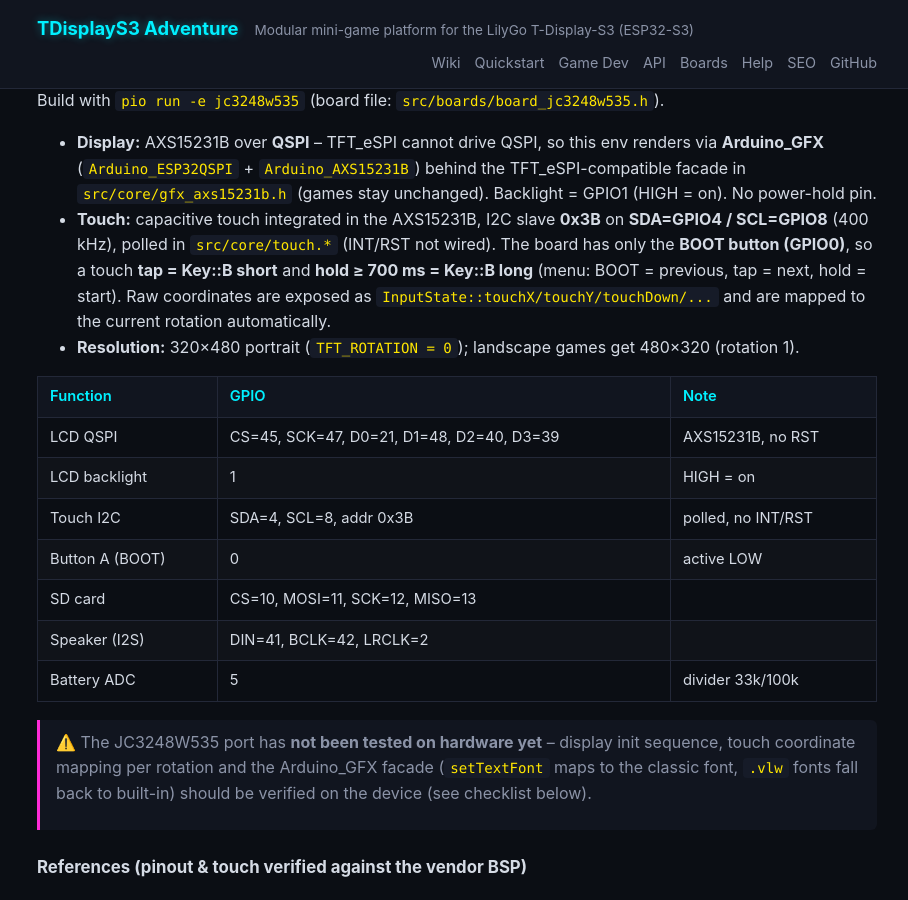
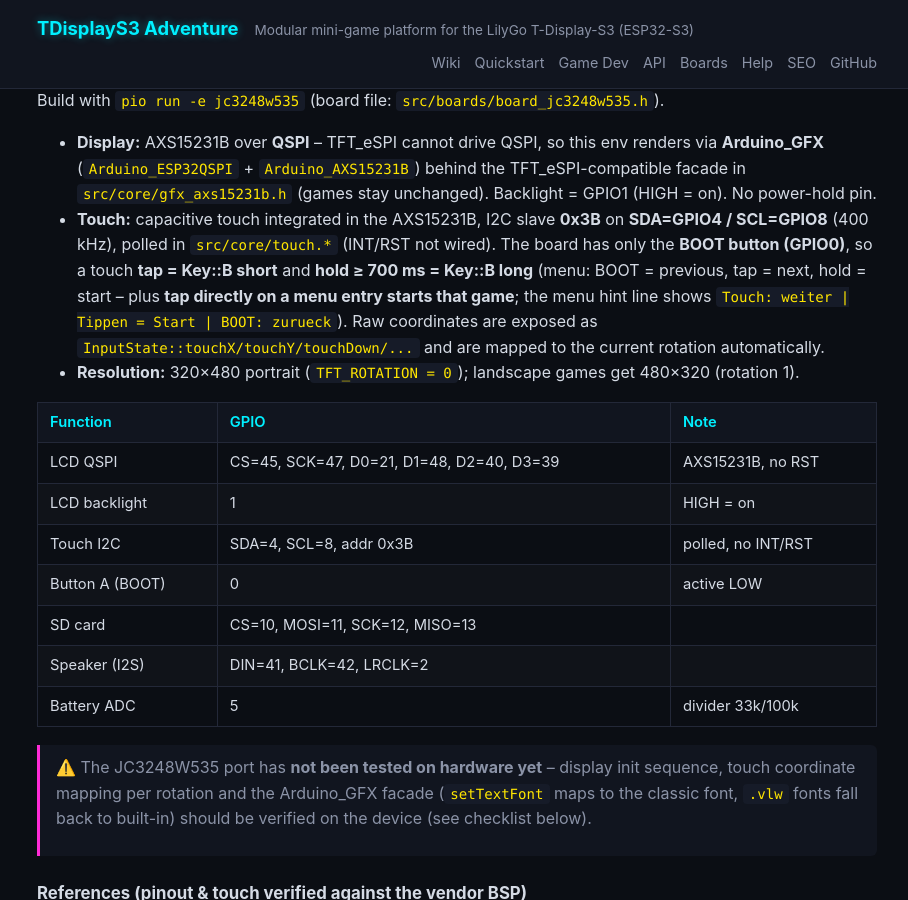
Before and after one commit to lxndrJ/TDisplayS3_Adventure, a Jekyll site: the page built from docs/wiki/Board-Support.md, in a window 1280 px wide and 900 px high, scrolled down 486 px. Shown: the whole window, without its empty margins (183-1091 px from the left). Built offline with Jekyll 4.4.1, drawn with Linux system fonts in a browser that asks for light colours.

Commit message:
engine: touch menu - tap on entry starts it, German hint line on touch boards
menuUpdate() hit-tests the menu rows (MENU_Y0/MENU_ROW_H) on HAS_TOUCH
boards: a tap on an entry selects+starts that game directly; tap
elsewhere still = next (Key::B mapping), hold = start selected.
menuDraw() shows 'Touch: weiter | Tippen = Start | BOOT: zurueck' on
touch boards without a second button. Docs updated (README + wiki).

Co-authored-by: lxndrJ <lxndrJ@users.noreply.github.com>

```diff
--- a/docs/wiki/Board-Support.md
+++ b/docs/wiki/Board-Support.md
@@ -27,7 +27,9 @@
   on **SDA=GPIO4 / SCL=GPIO8** (400 kHz), polled in `src/core/touch.*`
   (INT/RST not wired). The board has only the **BOOT button (GPIO0)**, so a
   touch **tap = Key::B short** and **hold ≥ 700 ms = Key::B long**
-  (menu: BOOT = previous, tap = next, hold = start). Raw coordinates are
+  (menu: BOOT = previous, tap = next, hold = start – plus **tap directly on a
+  menu entry starts that game**; the menu hint line shows
+  `Touch: weiter | Tippen = Start | BOOT: zurueck`). Raw coordinates are
   exposed as `InputState::touchX/touchY/touchDown/...` and are mapped to the
   current rotation automatically.
 - **Resolution:** 320×480 portrait (`TFT_ROTATION = 0`); landscape games get
```
Also changed, not shown: README.md, 1 other file.
